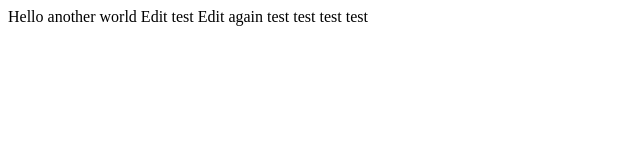
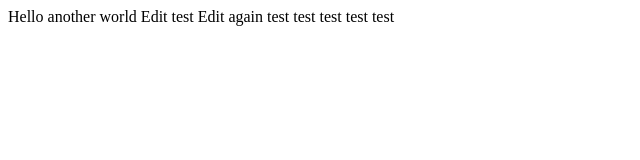
Before and after one commit to sarinna/helloworld-asp, a plain HTML site: page helloworld/index.html in a window 1280 px wide. Shown: the full height of the page, 0-640 px from the left. Drawn offline with Linux system fonts and the light colour scheme.

Commit message:
Modifile helloworld/index.html

```diff
--- a/helloworld/index.html
+++ b/helloworld/index.html
@@ -7,7 +7,7 @@
 <body>
 
     Hello another world Edit test Edit again test test
-    test test
+    test test  test
 
 </body>
 </html>
```
